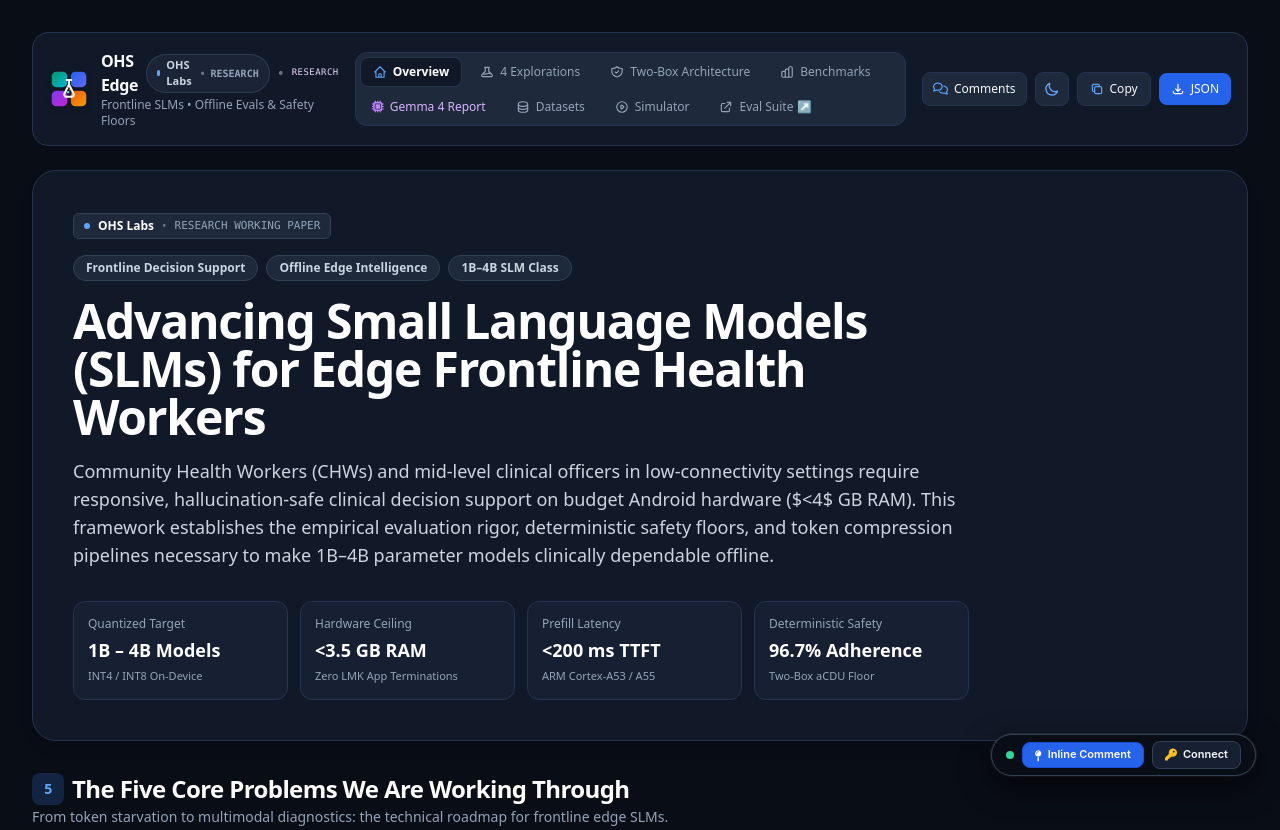
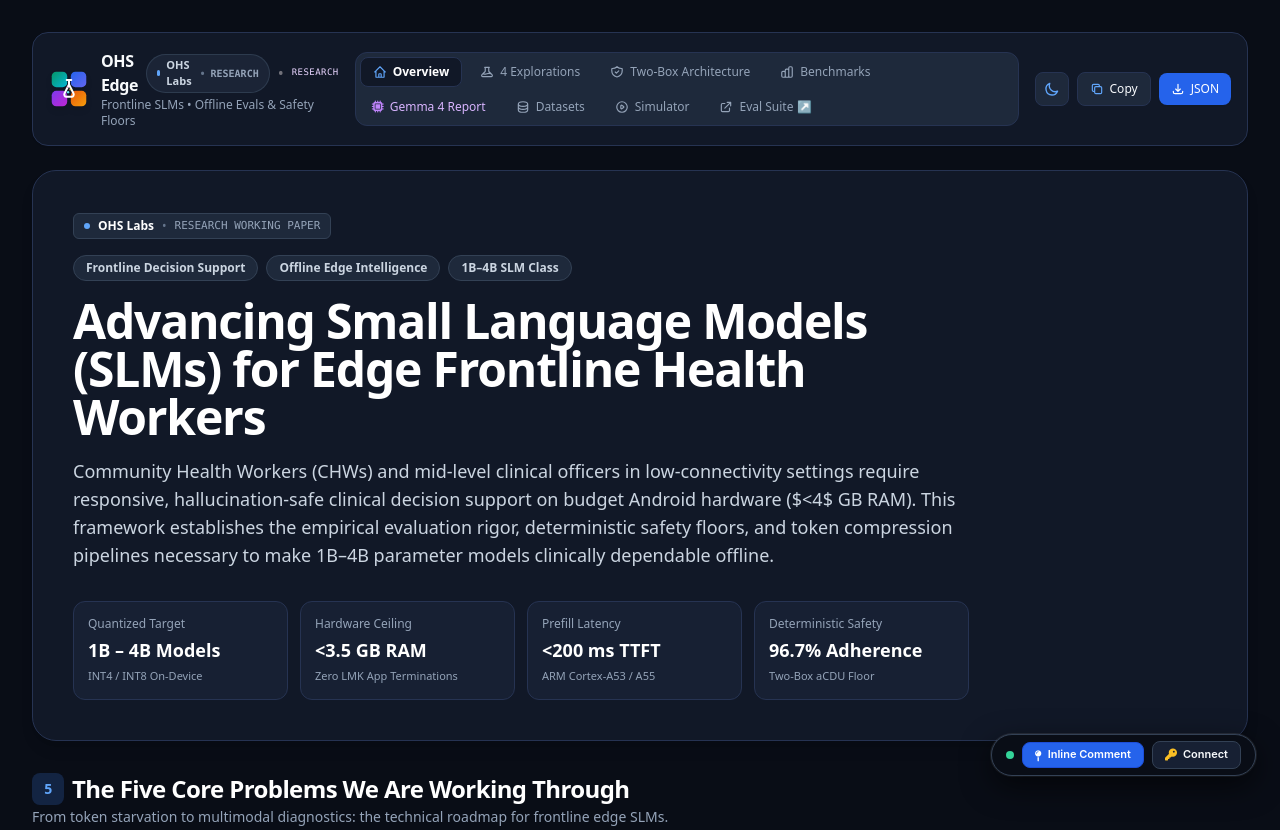
Before and after one commit to fredhersch/ohs-edge-evals, a plain HTML site: page docs/index.html in a window 1280 px wide. Shown: the top 830 px of the page. Drawn offline with nearby package versions, Linux system fonts and the light colour scheme.

Commit message:
fix(docs): remove comments nav button from index.html (Fixes #53)
Also fully resolve open issue batch:
Fixes #41, fixes #42, fixes #43, fixes #45, fixes #46, fixes #47, fixes #48, fixes #49, fixes #51, fixes #52, fixes #53

```diff
--- a/docs/index.html
+++ b/docs/index.html
@@ -194,10 +194,6 @@
       <div class="flex items-center gap-2">
 
         <!-- Direct Comments Link -->
-        <a href="#comments" class="px-2.5 py-2 rounded-lg text-xs font-medium bg-[var(--surface-hover)] border border-[var(--border)] hover:border-blue-500/50 transition-colors flex items-center gap-1.5 text-[var(--foreground)]" title="Jump to Feedback & Directives">
-          <i class="fa-regular fa-comments text-xs text-[var(--text-blue)]"></i>
-          <span class="hidden sm:inline">Comments</span>
-        </a>
 
         <!-- Theme Toggle Button (Light/Dark Mode) -->
         <button id="themeToggleBtn" onclick="toggleTheme()" class="p-2 rounded-lg text-xs font-medium bg-[var(--surface-hover)] border border-[var(--border)] text-[var(--foreground)] hover:border-blue-500/50 transition-colors flex items-center justify-center" title="Toggle Light/Dark Theme">
```
